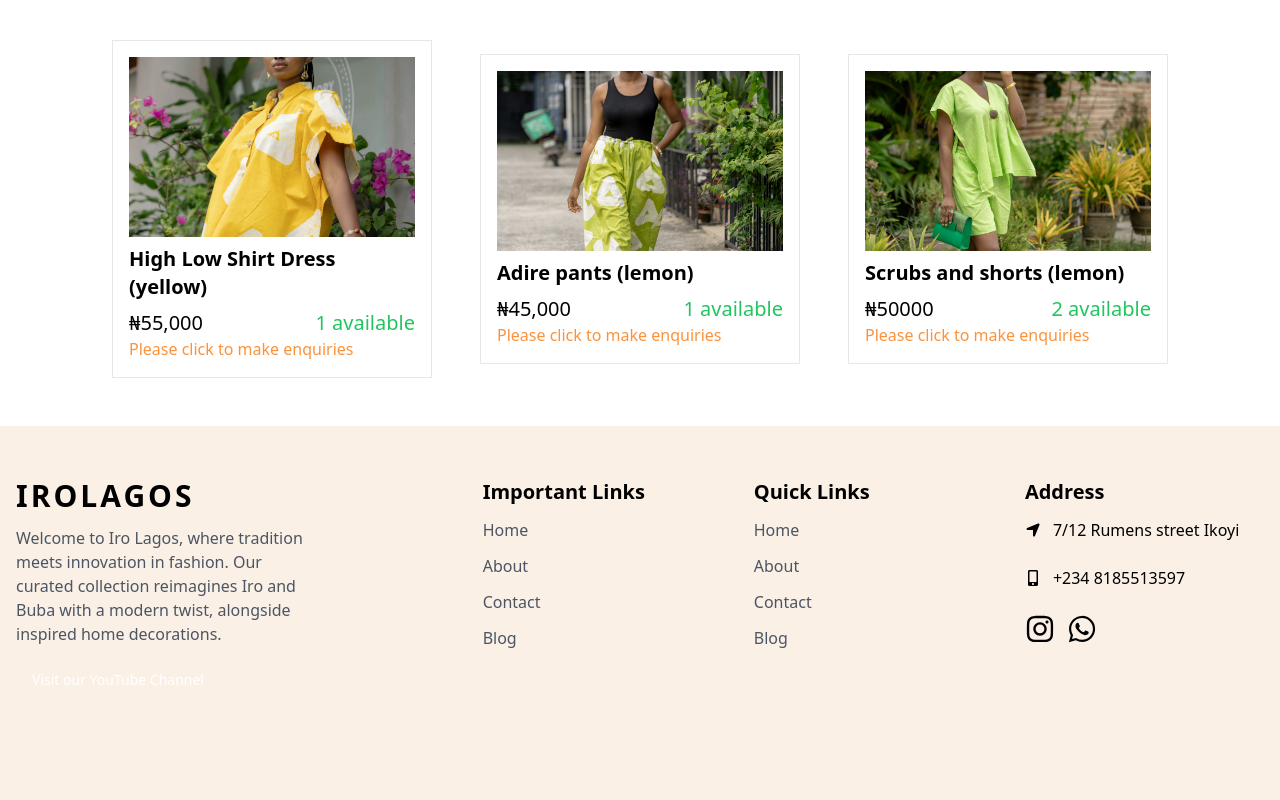
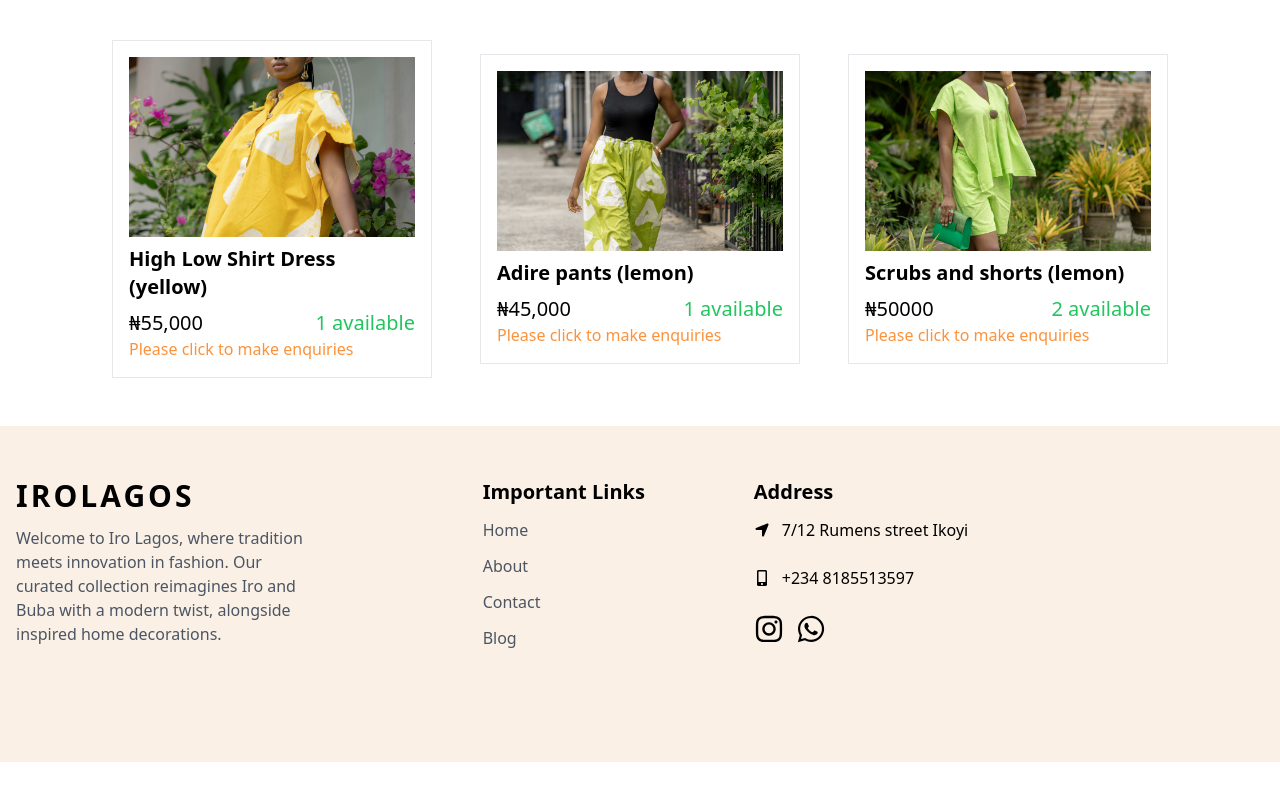
Before and after one commit to Eyohen/iroSummer, a React (Vite) app: page / in a window 1280 px wide. Shown: the part 852-1652 px from the top of the page. After the commit the page ends 1614 px from the top, so only its background shows below. Built offline with nearby package versions, Linux system fonts and the light colour scheme.

Commit message:
many things

```diff
--- a/src/components/Footer.jsx
+++ b/src/components/Footer.jsx
@@ -47,13 +47,7 @@
             {/* <p className="text-gray-500 mt-4">
               Made with 💖 by The Coding Journey
             </p> */}
-            <a
-              href="https://www.youtube.com/channel/UC1H-a1MKEFXRiFlGNLcy7gQ"
-              target="_blank"
-              className="inline-block bg-primary/90 text-white py-2 px-4 mt-4 text-sm rounded-full"
-            >
-              Visit our YouTube Channel
-            </a>
+
           </div>
 
           {/* Footer links */}
@@ -76,7 +70,7 @@
               </ul>
             </div>
             {/* second col links */}
-            <div className="py-8 px-4">
+            {/* <div className="py-8 px-4">
               <h1 className="text-xl font-bold sm:text-left mb-3">
                 Quick Links
               </h1>
@@ -92,7 +86,7 @@
                   </li>
                 ))}
               </ul>
-            </div>
+            </div> */}
 
             {/* Company Address */}
             <div className="py-8 px-4 col-span-2 sm:col-auto">
```
